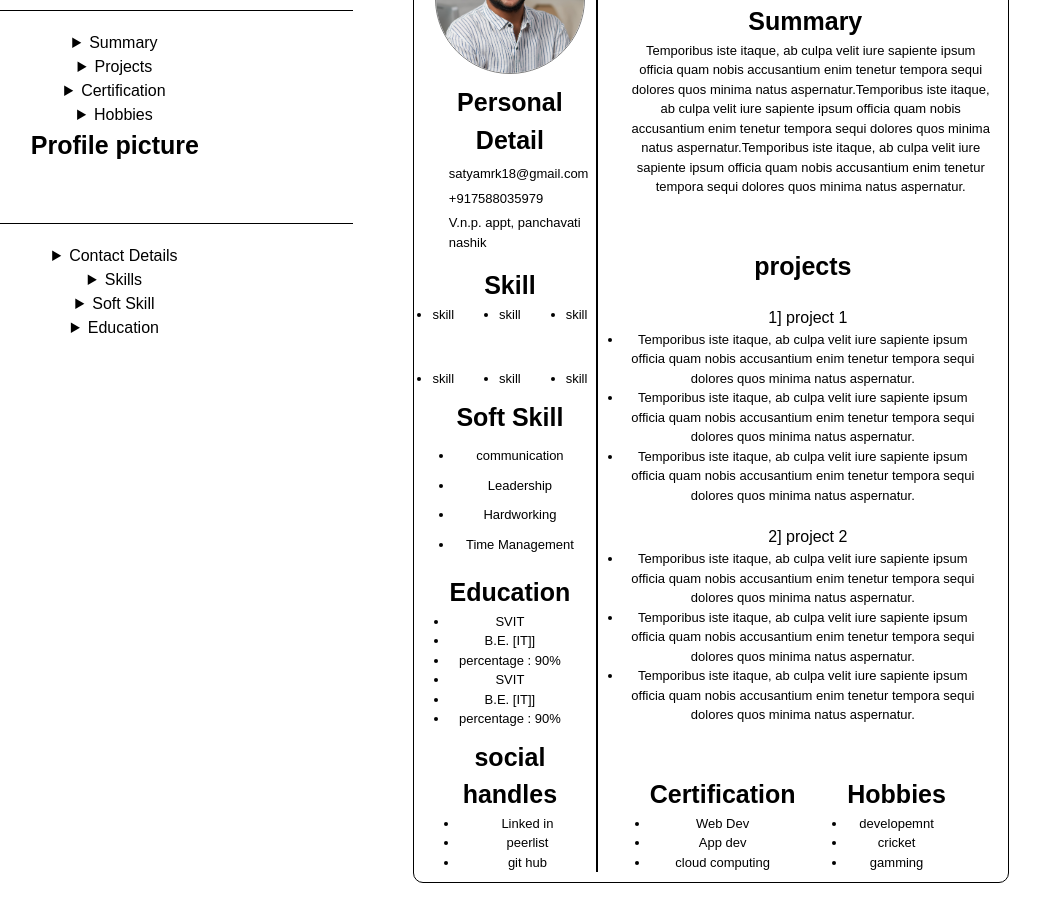
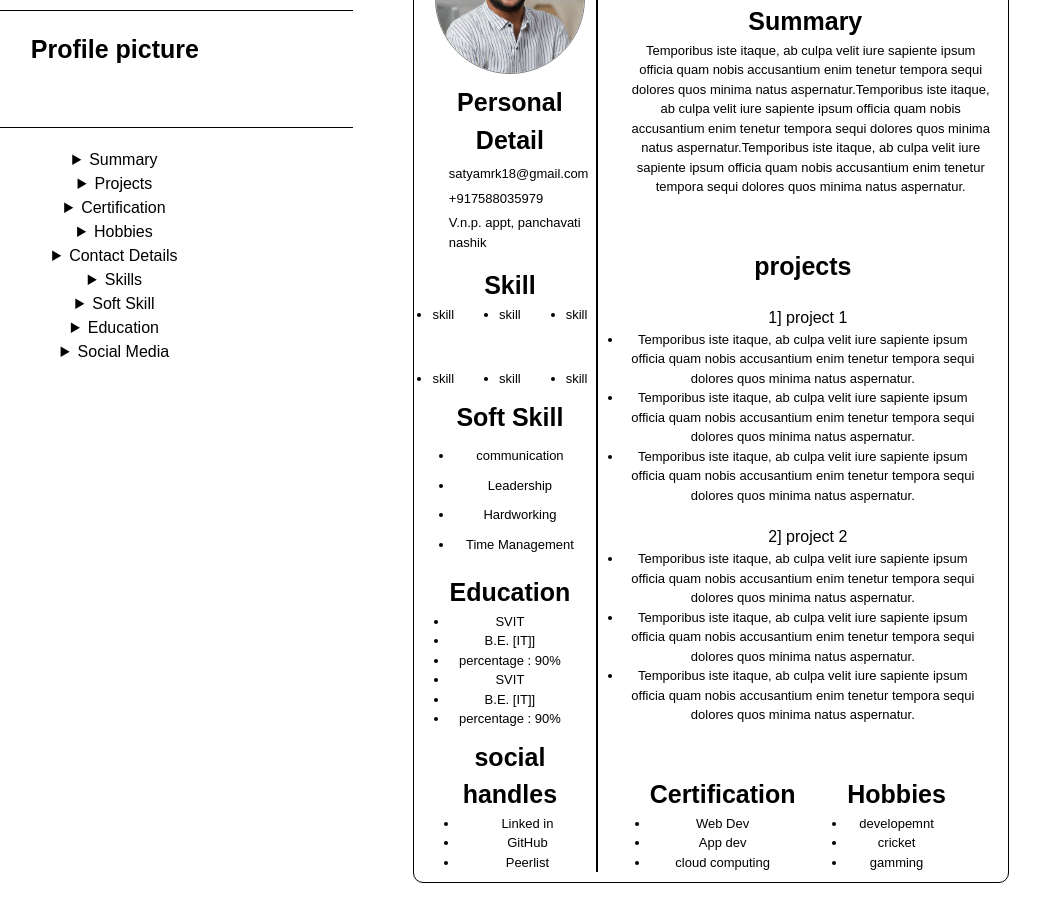
Before and after one commit to satyamrk18/CarrerCare, a React (Vite) app: page /resume in a window 1280 px wide. Shown: the part 240-1155 px from the top of the page, without its empty margins (215-1255 px from the left). Built offline with nearby package versions, Linux system fonts and the light colour scheme.

Commit message:
all dynamic inpus handles in resume

```diff
--- a/src/pages/resume.jsx
+++ b/src/pages/resume.jsx
@@ -11,6 +11,7 @@ import Input from "../components/input.jsx";
 
 const resume = () => {
   const [name, setName] = useState("");
+  const [img, setImg] = useState("");
   const [summary, setSummary] = useState("");
   const [project1, setPorject1] = useState("");
   const [project2, setPorject2] = useState("");
@@ -27,7 +28,7 @@ const resume = () => {
   });
   const [hobbie, setHobbies] = useState({
     one: "",
-    teo: "",
+    two: "",
     three: "",
   });
   const [personalDetail, setPersonalDetails] = useState({
@@ -53,8 +54,16 @@ const resume = () => {
     firstEdu: [{ college: "", degree: "", percentage: 0 }],
     secondEdu: [{ college: "", degree: "", percentage: 0 }],
   });
-  //personal information
-  const [img, setImg] = useState("");
+  const [socialMedia, setSocialMedia] = useState({
+    one: "",
+    two: "",
+    three: "",
+  });
+  const [socialTitle, setSocialTitle] = useState({
+    title1: "",
+    title2: "",
+    title3: "",
+  });
   return (
     <div>
       <Navbar />
@@ -66,6 +75,14 @@ const resume = () => {
             heading="Name"
             onChange={(e) => {
               setName(e.target.value);
+            }}
+          />
+          {/* progile image */}
+          <Input
+            type="text"
+            heading="Profile picture"
+            onChange={(e) => {
+              setImg(e.target.value);
             }}
           />
           <details>
@@ -193,14 +210,6 @@ const resume = () => {
           </details>
 
           {/* personal information */}
-          {/* progile image */}
-          <Input
-            type="text"
-            heading="Profile picture"
-            onChange={(e) => {
-              setImg(e.target.value);
-            }}
-          />
           {/* contact detail */}
           <details>
             <summary>Contact Details</summary>
@@ -323,7 +332,9 @@ const resume = () => {
                 onChange={(e) => {
                   setEducation({
                     ...education,
-                    firstEdu: [{ ...education.firstEdu[0], college: e.target.value }]
+                    firstEdu: [
+                      { ...education.firstEdu[0], college: e.target.value },
+                    ],
                   });
                 }}
               />
@@ -333,7 +344,9 @@ const resume = () => {
                 onChange={(e) => {
                   setEducation({
                     ...education,
-                    firstEdu: [{ ...education.firstEdu[0], degree: e.target.value }]
+                    firstEdu: [
+                      { ...education.firstEdu[0], degree: e.target.value },
+                    ],
                   });
                 }}
               />
@@ -343,7 +356,12 @@ const resume = () => {
                 onChange={(e) => {
                   setEducation({
                     ...education,
-                    firstEdu: [{ ...education.firstEdu[0], percentage: parseFloat(e.target.value) || 0 }]
+                    firstEdu: [
+                      {
+                        ...education.firstEdu[0],
+                        percentage: parseFloat(e.target.value) || 0,
+                      },
+                    ],
                   });
                 }}
               />
@@ -356,7 +374,9 @@ const resume = () => {
                 onChange={(e) => {
                   setEducation({
                     ...education,
-                    secondEdu: [{ ...education.secondEdu[0], college: e.target.value }]
+                    secondEdu: [
+                      { ...education.secondEdu[0], college: e.target.value },
+                    ],
                   });
                 }}
               />
@@ -366,7 +386,9 @@ const resume = () => {
                 onChange={(e) => {
                   setEducation({
                     ...education,
-                    secondEdu: [{ ...education.secondEdu[0], degree: e.target.value }]
+                    secondEdu: [
+                      { ...education.secondEdu[0], degree: e.target.value },
+                    ],
                   });
                 }}
               />
@@ -376,10 +398,75 @@ const resume = () => {
                 onChange={(e) => {
                   setEducation({
                     ...education,
-                    secondEdu: [{ ...education.secondEdu[0], percentage: parseFloat(e.target.value) || 0 }]
+                    secondEdu: [
+                      {
+                        ...education.secondEdu[0],
+                        percentage: parseFloat(e.target.value) || 0,
+                      },
+                    ],
                   });
                 }}
               />
+            </details>
+          </details>
+          <details>
+            <summary>Social Media</summary>
+            <details>
+              <summary>social media 1</summary>
+              <div style={{ border: "2px solid black" }}>
+                <Input
+                  type="text"
+                  placeholder="socila media title"
+                  onChange={(e) => {
+                    setSocialTitle({ ...socialTitle, title1: e.target.value });
+                  }}
+                />
+                <Input
+                  type="text"
+                  placeholder={`${socialTitle.title1} link`}
+                  onChange={(e) => {
+                    setSocialMedia({ ...socialMedia, one: e.target.value });
+                  }}
+                />
+              </div>
+            </details>
+            <details>
+              <summary>social media 2</summary>
+              <div style={{ border: "2px solid red" }}>
+                <Input
+                  type="text"
+                  placeholder="socila media title"
+                  onChange={(e) => {
+                    setSocialTitle({ ...socialTitle, title2: e.target.value });
+                  }}
+                />
+                <Input
+                  type="text"
+                  placeholder={`${socialTitle.title2} link`}
+                  onChange={(e) => {
+                    setSocialMedia({ ...socialMedia, two: e.target.value });
+                  }}
+                />
+              </div>
+            </details>
+            <details>
+              <summary>social media 3</summary>
+              <div style={{ border: "2px solid blue" }}>
+                <Input
+                  type="text"
+                  placeholder="socila media title"
+                  onChange={(e) => {
+                    setSocialTitle({ ...socialTitle, title3: e.target.value });
+                  }}
+                />
+                <Input
+                  type="text"
+                  placeholder={`${socialTitle.title2} link`}
+                  onChange={(e) => {
+                    setSocialMedia({ ...socialMedia, three: e.target.value });
+                  }}
+                />
+              </div>
             </details>
           </details>
         </div>
@@ -428,7 +515,7 @@ const resume = () => {
                 percentage={education?.firstEdu?.[0]?.percentage || 90}
               />
               <Education
-                  education={education?.secondEdu?.[0]?.college || "SVIT"}
+                education={education?.secondEdu?.[0]?.college || "SVIT"}
                 college={education?.secondEdu?.[0]?.degree || "B.E. [IT]]"}
                 percentage={education?.secondEdu?.[0]?.percentage || 90}
               />
@@ -437,16 +524,16 @@ const resume = () => {
             <div className="social-media-links">
               <Heading title="social handles" />
               <SocialMedia
-                title="Linked in"
-                link="http://localhost:5173/resume"
+                title={socialTitle.title1 || "Linked in"}
+                link={socialMedia.one}
               />
               <SocialMedia
-                title="peerlist"
-                link="http://localhost:5173/resume"
+                title={socialTitle.title2 || "GitHub"}
+                link={socialMedia.two}
               />
               <SocialMedia
-                title="git hub"
-                link="http://localhost:5173/resume"
+                title={socialTitle.title3 || "Peerlist"}
+                link={socialMedia.three}
               />
             </div>
           </div>
```
